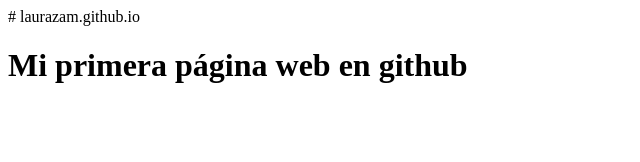
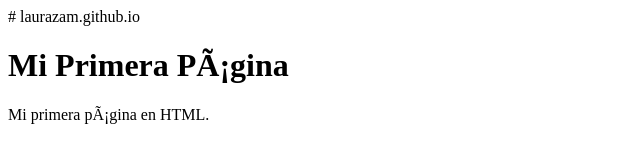
Before and after one commit to LaGarzaMorena/laurazam.github.io, a plain HTML site: page index.html in a window 1280 px wide. Shown: the whole page, without its empty margins (0-640 px from the left). Drawn offline with Linux system fonts and the light colour scheme.

Commit message:
Update index.html

```diff
--- a/index.html
+++ b/index.html
@@ -1,10 +1,12 @@
 # laurazam.github.io
 <!doctype html>
 <html>
-<head></head>
+<head>
+  <title>Mi Primera Página</title>
+  <meta charset=”utf-8”/>
+</head>
 <body>
-<h1>Mi primera página web en github</h1>
-
-
- </body>
+  <h1>Mi Primera Página</h1>
+  Mi primera página en HTML.
+</body>
 </html>
```
